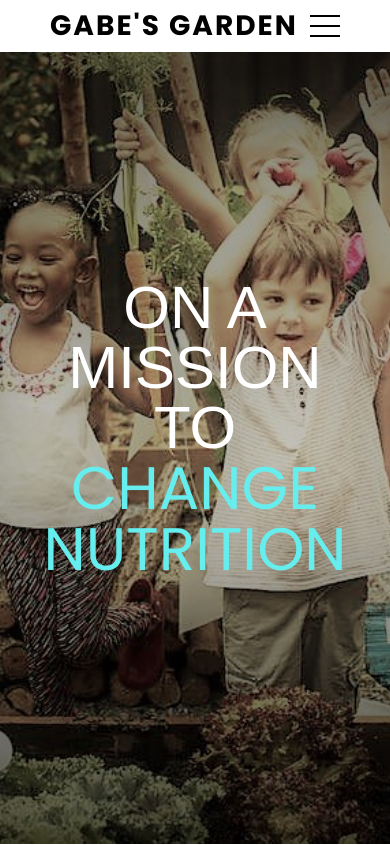
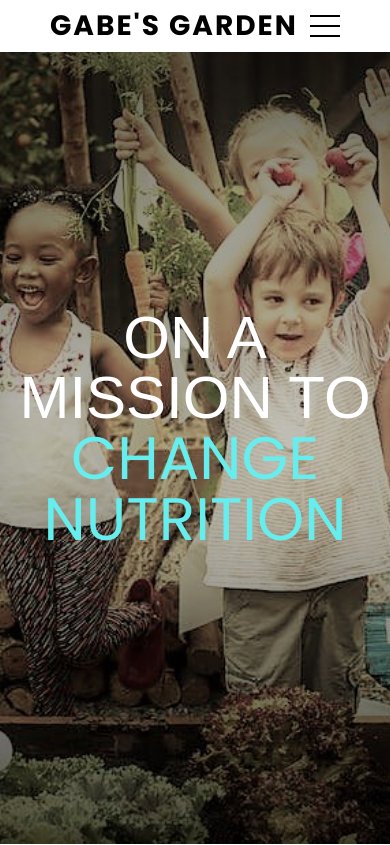
Before and after one commit to Code-Institute-Submissions/susanmarie87-The-Garden_NovResub, a Flask app: page / in a window 390 px wide. Shown: the top 845 px of the page. Run offline with Flask 2, Linux system fonts and the light colour scheme; some libraries are stand-ins or nearby versions; some web fonts are replaced.

Commit message:
Removed padding from banner causing white space.

```diff
--- a/static/css/styles.css
+++ b/static/css/styles.css
@@ -524,7 +524,6 @@ p {
 
     .banner h2 {
         font-size: 60px;
-        padding: 0 50px;
     }
 
     #home.banner {
@@ -977,14 +976,6 @@ img {
 }
 
 
-/* Header/Blog Title
-body {
-    font-family: Arial;
-    padding: 20px;
-    background: #f1f1f1;
-}
-*/
-/* Header/Blog Title */
 .header {
     padding: 30px;
     font-size: 40px;
```
